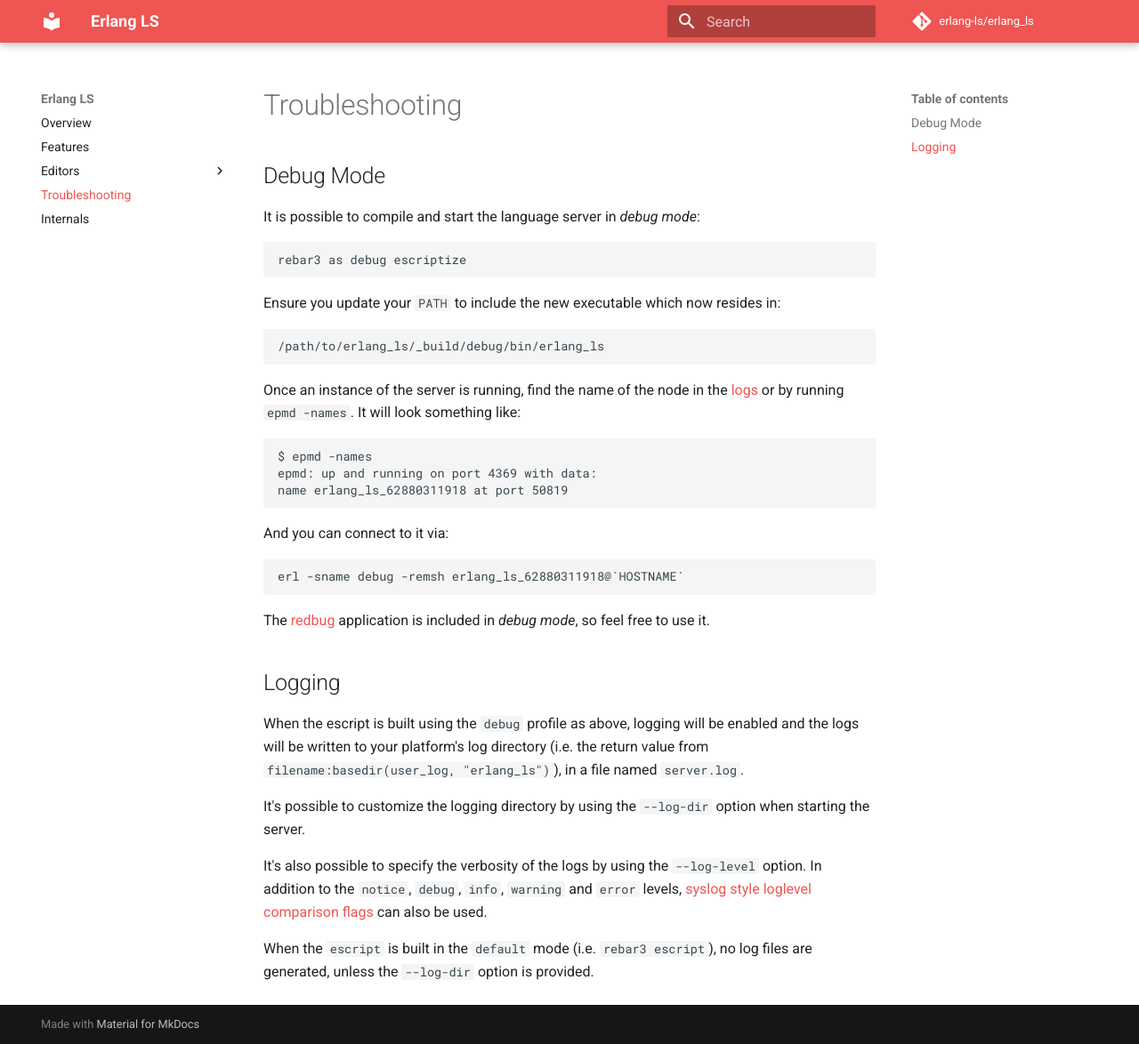
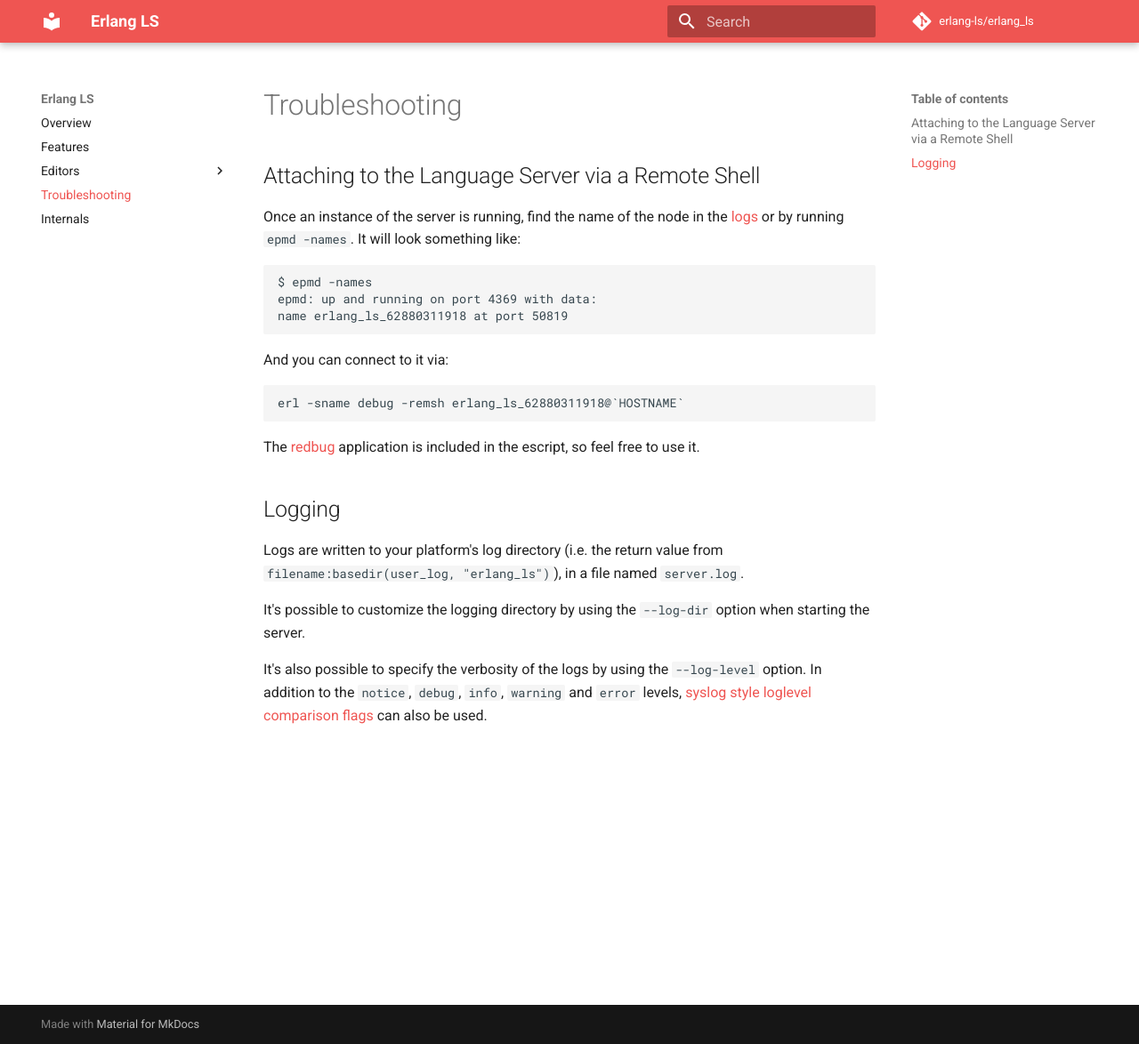
Before and after one commit to erlang-ls/erlang-ls.github.io, an MkDocs documentation site: the page built from docs/troubleshooting.md, in a window 1280 px wide and 1174 px high. Shown: the whole window at 89% size. Built offline with MkDocs 1.6.1 and Material for MkDocs 9.7.7, drawn with Linux system fonts in a browser that asks for light colours; comment, search, counter and statistics services are not loaded.

Commit message:
Remove references to debug mode

```diff
--- a/docs/editors/intellij.md
+++ b/docs/editors/intellij.md
@@ -22,7 +22,7 @@
 `Raw Command`, set `erl;hrl` as the extension, then add as the
 command:
 
-    /ABSOLUTE/PATH/TO/erlang_ls/_build/debug/bin/erlang_ls --transport stdio
+    /ABSOLUTE/PATH/TO/erlang_ls/_build/default/bin/erlang_ls --transport stdio
 
 Ensure you use an absolute path. The plugin does not seem to
 understand the `~` symbol. For the above command to work, IntelliJ
--- a/docs/troubleshooting.md
+++ b/docs/troubleshooting.md
@@ -1,15 +1,6 @@
 # Troubleshooting
 
-## Debug Mode
-
-It is possible to compile and start the language server in _debug mode_:
-
-    rebar3 as debug escriptize
-
-Ensure you update your `PATH` to include the new executable which now
-resides in:
-
-    /path/to/erlang_ls/_build/debug/bin/erlang_ls
+## Attaching to the Language Server via a Remote Shell
 
 Once an instance of the server is running, find the name of the node in
 the [logs](#logs) or by running `epmd -names`. It will look something like:
@@ -23,14 +14,13 @@
     erl -sname debug -remsh erlang_ls_62880311918@`HOSTNAME`
 
 The [redbug](https://github.com/massemanet/redbug) application is
-included in _debug mode_, so feel free to use it.
+included in the escript, so feel free to use it.
 
 ## Logging
 
-When the escript is built using the `debug` profile as above, logging
-will be enabled and the logs will be written to your platform's log
-directory (i.e. the return value from `filename:basedir(user_log,
-"erlang_ls")`), in a file named `server.log`.
+Logs are written to your platform's log directory (i.e. the return
+value from `filename:basedir(user_log, "erlang_ls")`), in a file named
+`server.log`.
 
 It's possible to customize the logging directory by using the
 `--log-dir` option when starting the server.
@@ -40,6 +30,3 @@
 `warning` and `error` levels, [syslog style loglevel comparison
 flags](https://github.com/erlang-lager/lager#syslog-style-loglevel-comparison-flags)
 can also be used.
-
-When the `escript` is built in the `default` mode (i.e. `rebar3 escript`),
-no log files are generated, unless the `--log-dir` option is provided.
```
